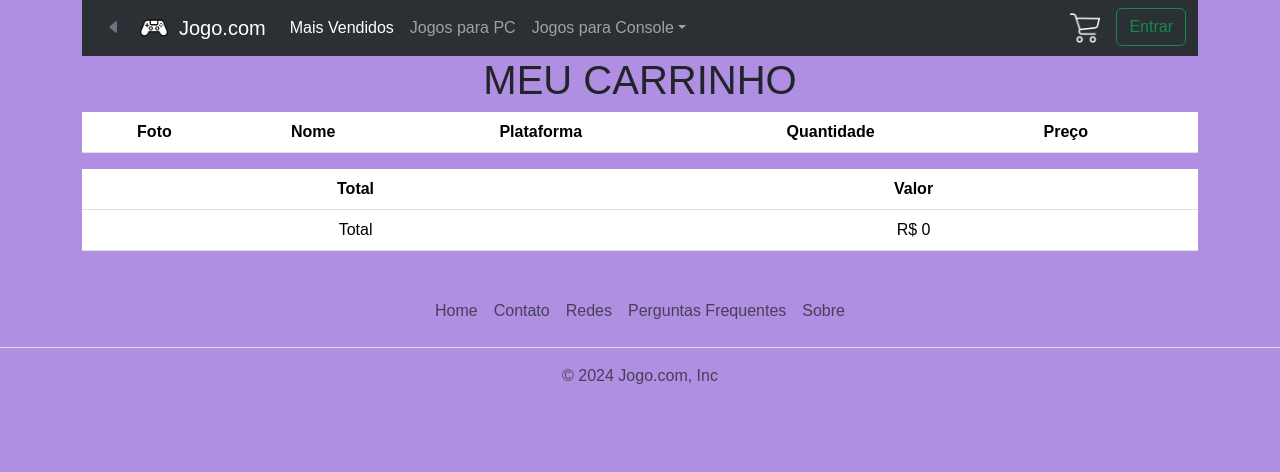
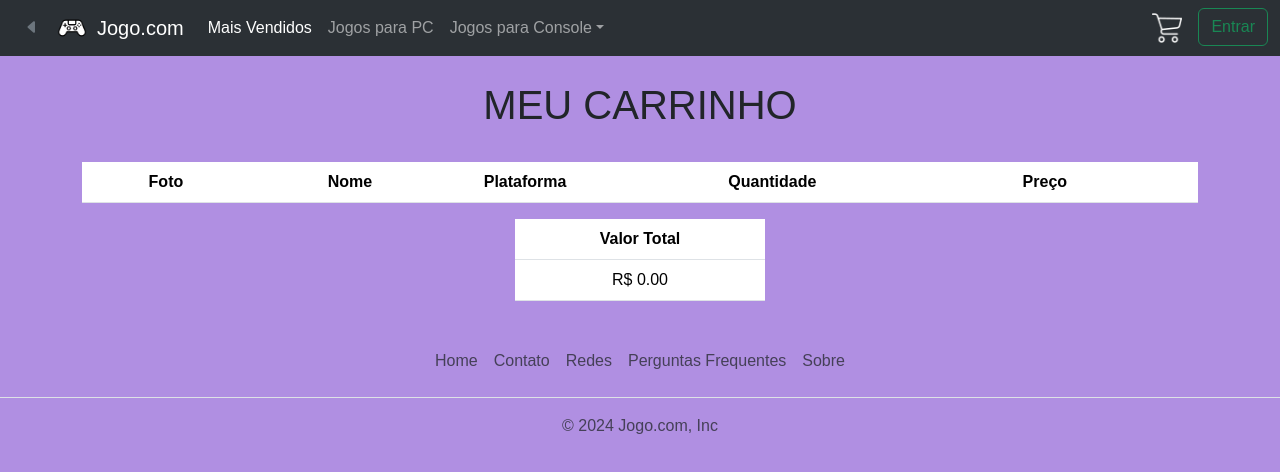
Before and after one commit to gabriel-tiberius/Loja-de-jogos, a React (Vite) app: page /Carinho in a window 1280 px wide. Shown: the top 472 px of the page. Built offline with nearby package versions, Linux system fonts and the light colour scheme.

Commit message:
carinho atualizado
falta a implementação dos botão de seguir para compra

```diff
--- a/src/GerirJogos.jsx
+++ b/src/GerirJogos.jsx
@@ -1,5 +1,6 @@
 import React, { useState, useEffect } from "react";
 import axios from "axios";
+
 
 const GerirJogos = () => {
   const [jogos, setJogos] = useState([]);
@@ -211,11 +212,12 @@ const GerirJogos = () => {
         </button>
       </form>
 
+
       {/* Lista de Jogos */}
-      <div className="row">
+      <div className="row" >
         {jogos.map((jogo) => (
           <div className="col-md-4" key={jogo.id}>
-            <div className="card">
+            <div className="card" style={{marginTop:"20px"}}>
               <img src={jogo.imagem} className="card-img-top" alt={jogo.nome} />
               <div className="card-body">
                 <h5 className="card-title">{jogo.nome}</h5>
--- a/src/Home.jsx
+++ b/src/Home.jsx
@@ -4,8 +4,10 @@ import Carousel from "./assets/carouselPrincipal";
 import CardProduto from './assets/CardProduto';
 import './Style/Home.css';
 
+
 function Home() {
   const [pesquisa, setPesquisa] = useState("");
+
   const [carrinho, setCarrinho] = useState(() => {
     // Carregar o carrinho do localStorage ou iniciar com um carrinho vazio
     const carrinhoSalvo = JSON.parse(localStorage.getItem('carrinho'));
@@ -19,7 +21,7 @@ function Home() {
 
   // Função de adicionar ao carrinho
   const addToCart = (jogo) => {
-    // Atualiza o carrinho no estado
+
     setCarrinho((prevCarrinho) => {
       const novoCarrinho = [...prevCarrinho, jogo];
       // Atualiza o localStorage sempre que o carrinho mudar
--- a/src/Style/carinho.css
+++ b/src/Style/carinho.css
@@ -1,10 +1,33 @@
-h1{
-    text-align: center;
-    margin-top: 50px;
-    margin-bottom: 50px;
+.container{
+    padding-top: 25px
 }
 table img{
-    width: 120px;
+    width: 150px;
     height: auto;
+}
+h1{
+    padding-bottom: 25px;
+}
+
+#colunaimagem , #colunanome, #colunaplataforma, #colunapreco{
+    width: 150px; /* Define uma largura menor */
+    text-align: center;
+    vertical-align: middle ;
+}
+#colunaquantidade,#colunaquantidade2,#colunaexcluir {
+    width: 60px;
+    vertical-align: middle ;
+}
+
+#valortotal{
+    width: 250px;
+    margin: auto;
 
 }
+
+  /* Oculta coluna*/
+@media (max-width: 650px) {
+    #colunafoto, #colunaimagem{
+      display: none; /* Esconde a colunas imagem */
+    }
+  }
--- a/src/assets/CardProduto.jsx
+++ b/src/assets/CardProduto.jsx
@@ -17,7 +17,9 @@ function CardProduto(props) {
     jogo.genero.toLowerCase().includes(props.pesquisa.toLowerCase())
   );
 
+
   return (
+
     <div className="CardsGrid">
       {jogosFiltrados.map((jogo, index) => (
         <div key={index} className="col-md-3 d-flex justify-content-center mb-4" id='card'>
@@ -30,6 +32,7 @@ function CardProduto(props) {
                   R$ {jogo.preco}
                 </a>
                 <a
+
                   className="btn btn-outline-success valor"
                   role="button"
                   style={{ marginLeft: '15px' }}
@@ -38,6 +41,7 @@ function CardProduto(props) {
                     props.addToCart(jogo); // Chama a função addToCart que foi passada como prop
                   }}
                 >
+
                   <img src={'./imagem/carinho.png'} alt="Cart" width="25" height="25" />
                 </a>
               </div>
@@ -46,6 +50,7 @@ function CardProduto(props) {
         </div>
       ))}
     </div>
+
   );
 }
 
--- a/src/assets/navbar.jsx
+++ b/src/assets/navbar.jsx
@@ -1,5 +1,4 @@
 import React from 'react';
-import  {useState, useEffect} from 'react';
 
 import '../Style/navbar.css'
 
--- a/src/carinho.jsx
+++ b/src/carinho.jsx
@@ -18,17 +18,26 @@ function Carinho() {
     localStorage.setItem('carrinho', JSON.stringify(newCarrinho)); // Atualiza o localStorage
   };
 
+  const handleQuantityChange = (index, quantity) => {
+    const updatedCarrinho = [...itensCarrinho];
+    updatedCarrinho[index].quantidade = quantity; // Atualiza a quantidade no estado
+    setItensCarrinho(updatedCarrinho);
+    localStorage.setItem('carrinho', JSON.stringify(updatedCarrinho)); // Atualiza o localStorage
+  };
+
   return (
+    <div>
+      <NavbarInterna />
+
       <div className="container text-center" id="containercarinho">
-      <NavbarInterna />
         <h1>MEU CARRINHO</h1>
 
-      <table className="table" id="tabeladejogos">
+        <table className="table" id="carinhodejogos">
           <thead>
             <tr>
-            <th>Foto</th>
+              <th id = "colunafoto">Foto</th>
               <th>Nome</th>
-            <th>Plataforma</th>
+              <th id = "colunaplataforma">Plataforma</th>
               <th>Quantidade</th>
               <th>Preço</th>
               <th></th>
@@ -37,31 +46,42 @@ function Carinho() {
           <tbody>
             {itensCarrinho.map((item, index) => (
               <tr key={index}>
-              <td><img src={item.imagem} alt={item.nome} width="50" /></td>
-              <td>{item.nome}</td>
-              <td>{item.plataforma}</td>
-              <td>1</td> {/* Ajuste a quantidade conforme necessário */}
-              <td>R$ {item.preco}</td>
-              <td><button onClick={() => handleRemove(index)}>Excluir</button></td>
+                <td id ="colunaimagem"><img src={item.imagem} alt={item.nome} width="50" /></td>
+                <td id ="colunanome">{item.nome}</td>
+                <td id ="colunaplataforma">{item.plataforma}</td>
+
+                <td id="colunaquantidade">
+
+                <input id= "colunaquantidade2"
+                    type="number"
+                    min="1"
+                    value={item.quantidade || 1} // Exibe a quantidade, padrão 1
+                    onChange={(e) => handleQuantityChange(index, parseInt(e.target.value))}
+                  />
+
+                </td> {/* Ajuste a quantidade conforme necessário */}
+
+                <td id ="colunapreco">R$ {(item.preco * (item.quantidade || 1)).toFixed(2)}</td>    {/* arendondar numero de casas decimais*/}
+                <td id = "colunaexcluir"><button onClick={() => handleRemove(index)}>Excluir</button></td>
               </tr>
             ))}
           </tbody>
         </table>
 
-      <table className="table" id="comprar">
+        <table className="table" id="valortotal">
           <thead>
             <tr>
-            <th>Total</th>
-            <th>Valor</th>
+
+              <th>Valor Total</th>
             </tr>
           </thead>
           <tbody>
             <tr>
-            <td>Total</td>
-            <td>R$ {itensCarrinho.reduce((acc, item) => acc + parseFloat(item.preco), 0)}</td>
+              <td>R$ {itensCarrinho.reduce((acc, item) => acc + (parseFloat(item.preco) * (item.quantidade || 1)), 0).toFixed(2)}</td>
             </tr>
           </tbody>
         </table>
+      </div>
     </div>
   );
 }
```
Lines whose indentation alone changed are shown as unchanged.
